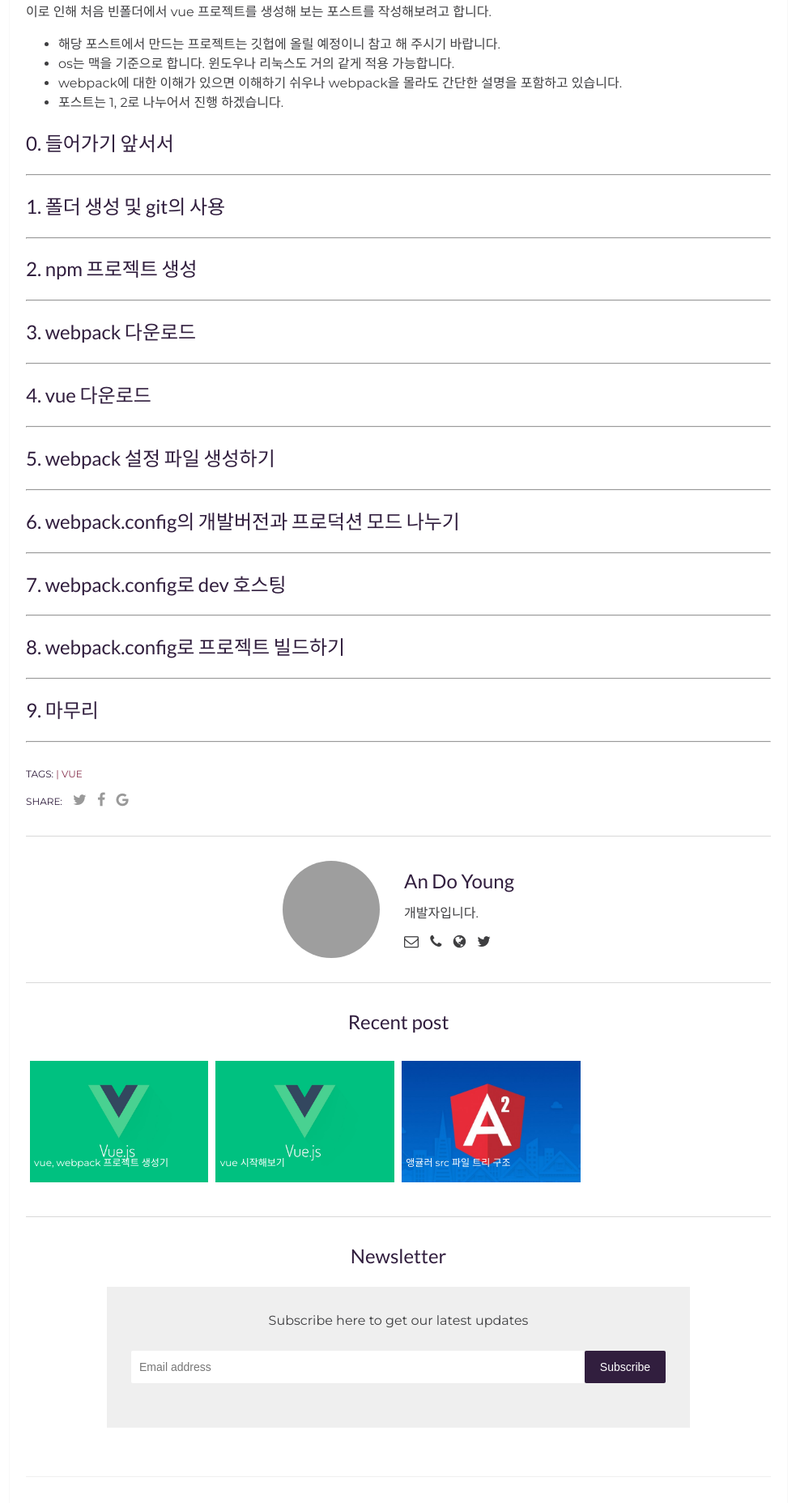
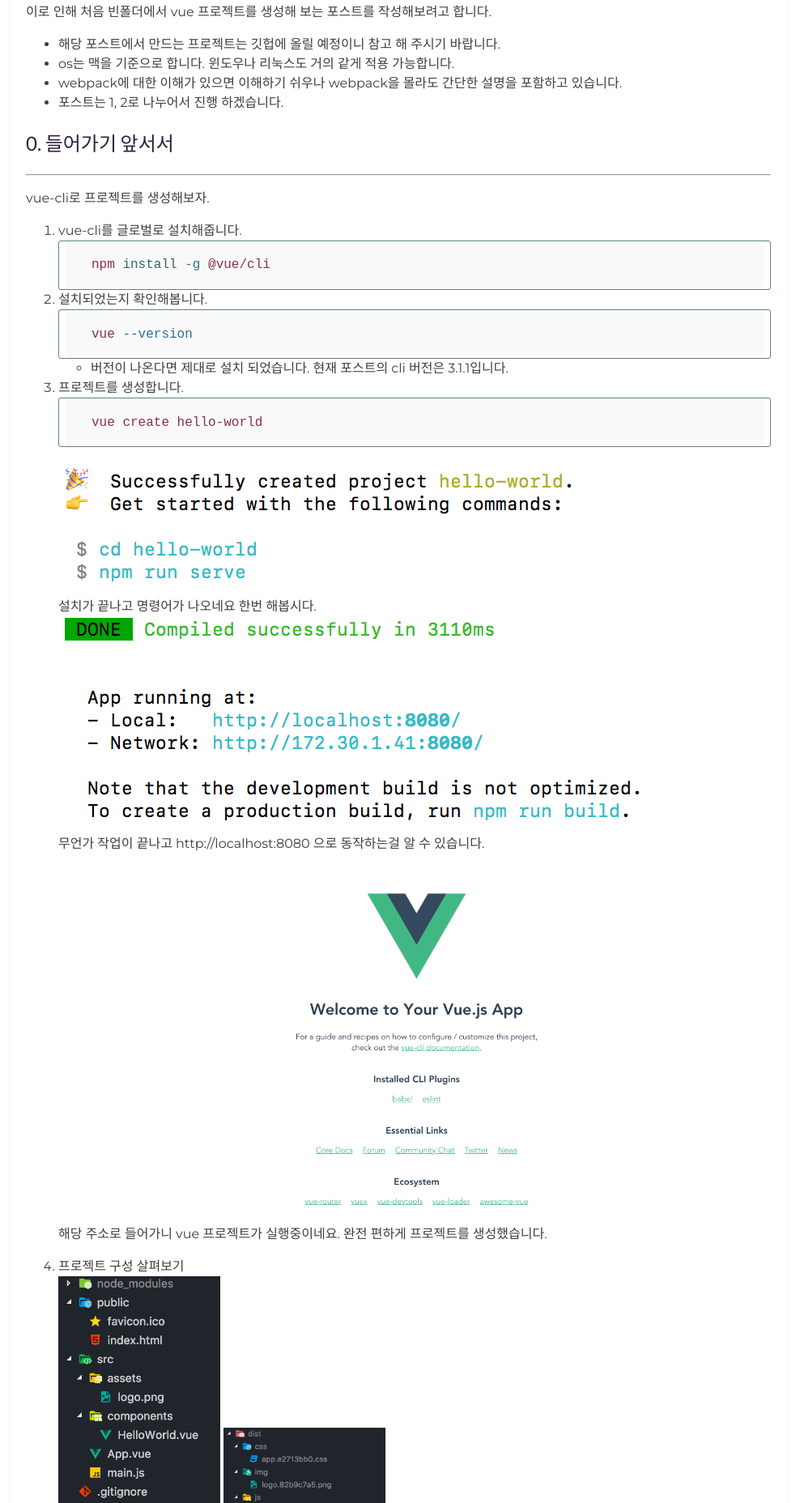
Before and after one commit to doYoungAn/doYoungAn.github.io, a Jekyll site: the page built from _posts/2019-01-07-vue-webpack.markdown, in a window 1280 px wide. Shown: the part 872-2728 px from the top of the page at 81% size, without its empty margins (148-1131 px from the left). Built offline with Jekyll 4.4.1, drawn with Linux system fonts in a browser that asks for light colours; comment, search, counter and statistics services are not loaded; some of the changed text lies outside the part shown; grey boxes are pictures that could not be loaded.

Commit message:
2019-01-07 vue webpack post first chapter

````diff
--- a/_posts/2019-01-07-vue-webpack.markdown
+++ b/_posts/2019-01-07-vue-webpack.markdown
@@ -23,6 +23,42 @@ cli를 통하면 webpack에 대한 설정들, 타입스크립트의 적용, scss
 
 ## 0. 들어가기 앞서서
 ------------------------------------------------------
+vue-cli로 프로젝트를 생성해보자.
+
+1. vue-cli를 글로벌로 설치해줍니다.
+``` bash
+npm install -g @vue/cli
+```
+2. 설치되었는지 확인해봅니다.
+``` bash
+vue --version
+```
+- 버전이 나온다면 제대로 설치 되었습니다. 현재 포스트의 cli 버전은 3.1.1입니다.
+3. 프로젝트를 생성합니다.
+``` bash
+vue create hello-world
+```
+<img src="./../assets/img/complete-vue-cli.png" />
+<br/>
+설치가 끝나고 명령어가 나오네요 한번 해봅시다.
+<img src="./../assets/img/vue-cli-serve.png" />
+<br/>
+무언가 작업이 끝나고 http://localhost:8080 으로 동작하는걸 알 수 있습니다.
+<img src="./../assets/img/vue-cli-host.png" />
+<br/>
+해당 주소로 들어가니 vue 프로젝트가 실행중이네요. 완전 편하게 프로젝트를 생성했습니다.
+4. 프로젝트 구성 살펴보기
+<br/>
+<img src="./../assets/img/vue-cli-files.png" width="200" />
+<img src="./../assets/img/vue-cli-dist.png" width="200" />
+<br/>
+왼쪽의 이미지에서는 프로젝트의 파일들을 볼 수 있고 오른쪽 이미지에서는 실제 빌드된 파일들을 볼 수 있습니다.
+js 파일이 없었는데 생겨버렸네요. 이는 빌드할때 vue파일을 읽어서 js를 만들어 줍니다. cli에서 알아서 하게 설정이 되어있습니다.
+하지만 vue를 공부하면서 어떻게 js파일을 만드는지 또 누가 그 작업을 해주는지는 cli로 만든 프로젝트로는 알기가 어렵습니다.
+물론 vue를 공부하면서 간단한 프로젝트 만들때는 꽤나 유용한 도구이지요.
+
+- 해당 포스트에서는 빈폴더에서 vue 프로젝트를 만들어 보면서 vue를 공부해 보겠습니다.
+
 
 ## 1. 폴더 생성 및 git의 사용
 -------------------------------------------------------
````
Also changed, not shown: assets/img/complete-vue-cli.png (added), assets/img/vue-cli-dist.png (added), assets/img/vue-cli-files.png (added), assets/img/vue-cli-host.png (added), assets/img/vue-cli-serve.png (added).
